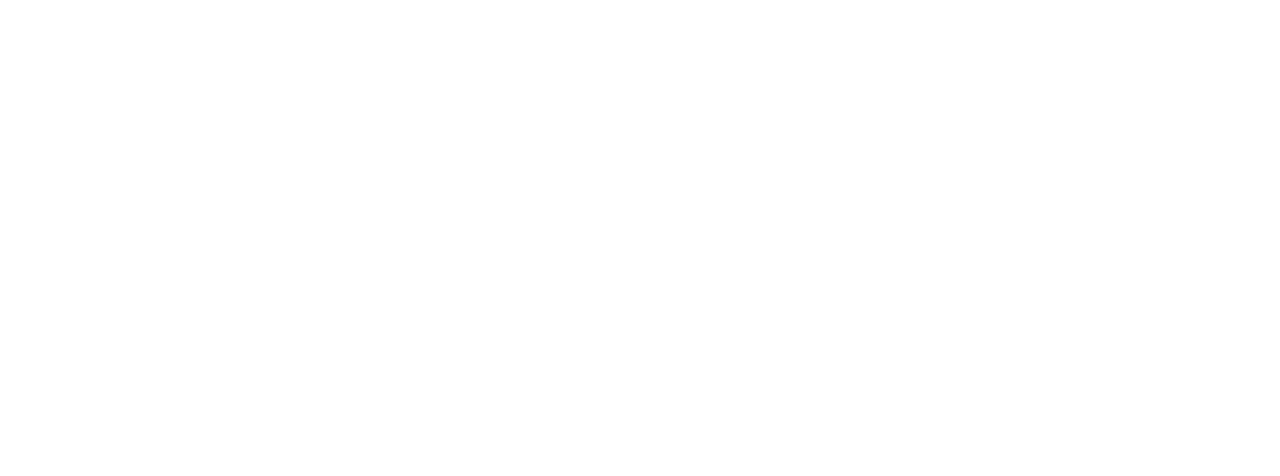
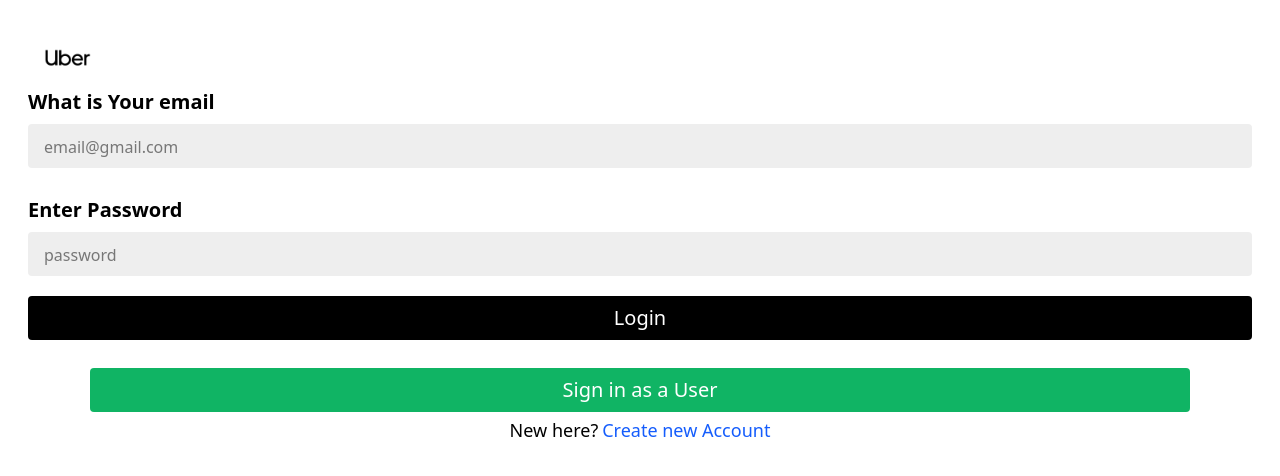
Before and after one commit to mohammedhasan-prog/TukTuk, a React (Vite) app in the folder frontend/: page /captain-login in a window 1280 px wide. Shown: the top 476 px of the page. Built offline with nearby package versions, Linux system fonts and the light colour scheme.

Commit message:
Implement Captain and User login forms with state management; add navigation links for user and captain sign-in

```diff
--- a/frontend/src/pages/CaptainLogin.jsx
+++ b/frontend/src/pages/CaptainLogin.jsx
@@ -1,10 +1,67 @@
 import React from 'react'
+import { Link } from 'react-router-dom';
+import { useState } from 'react';
+const CaptainLogin = () => {
+   const [email, setEmail] = React.useState("");
+    const [password, setPassword] = React.useState("");
+    const [userData, setUserData] = React.useState({});
+  return (
+      <div className="flex-col justify-center ">
+          <div className="p-7 ">
+            <img className="w-20 " src="logo.png" alt="" />
+            <form onSubmit={(e) =>{
+              e.preventDefault();
+              setUserData({email,password});
+              // console.log(userData);
+              setEmail("");
+              setPassword("");
+            }}>
+              <h3 className="text-xl font-bold mb-2">What is Your email</h3>
+              <input
+                required
+                type="email"
+                className="bg-[#eeeeee] mb-7 rounded px-4 py-2 w-full text-lg placeholder:text-base"
+                value={email}
+                onChange={(e) => {setEmail(e.target.value)
 
-const CaptainLogin = () => {
-  return (
-    <div>
+                }}
+                placeholder="email@gmail.com"
+              />
+              <h3 className="text-xl font-bold mb-2">Enter Password</h3>
 
-    </div>
+              <div className="flex flex-col">
+                <input
+                  type="password"
+                  value={password}
+                  className="bg-[#eeeeee]  rounded px-4 py-2 w-full text-lg placeholder:text-base"
+                  placeholder="password"
+                  onChange={(e)=>{setPassword(e.target.value)
+
+                  }}
+                />
+                <button className="bg-black mt-5  text-xl text-white px-2 py-2 rounded ">
+                  Login
+                </button>
+              </div>
+            </form>
+          </div>
+          <div className=" flex justify-center item-center">
+            <Link
+              to={"/login"}
+              className="bg-[#10b464]  text-xl text-white px-4 py-2 rounded inline-block text-center w-[86%]"
+            >
+              Sign in as a User
+            </Link>
+
+          </div>
+          <div className=" flex gap-1 mt-1 justify-center ">
+
+              <p className="text-lg mt-0">New here?</p>
+              <Link to={"/captain-signup"} className="text-lg mt-0 text-blue-600">
+                Create new Account
+              </Link>
+            </div>
+        </div>
   )
 }
 
--- a/frontend/src/pages/UserLogin.jsx
+++ b/frontend/src/pages/UserLogin.jsx
@@ -2,36 +2,66 @@
 import { Link } from "react-router-dom";
 
 const UserLogin = () => {
+  const [email, setEmail] = React.useState("");
+  const [password, setPassword] = React.useState("");
+  const [userData, setUserData] = React.useState({});
+
   return (
-    <div className="flex flex-col justify-center">
+    <div className="flex-col justify-center">
       <div className="p-7">
         <img className="w-20 " src="logo.png" alt="" />
-        <form>
+        <form onSubmit={(e) =>{
+          e.preventDefault();
+          setUserData({email,password});
+          // console.log(userData);
+          setEmail("");
+          setPassword("");
+        }}>
           <h3 className="text-2xl mb-2">What is Your email</h3>
           <input
             required
             type="email"
             className="bg-[#eeeeee] mb-7 rounded px-4 py-2 w-full text-lg placeholder:text-base"
+            value={email}
+            onChange={(e) => {setEmail(e.target.value)
+
+            }}
             placeholder="email@gmail.com"
           />
           <h3 className="text-2xl mb-2">Enter Password</h3>
 
-          <div className="flex items-center">
+          <div className="flex flex-col">
             <input
               type="password"
+              value={password}
               className="bg-[#eeeeee]  rounded px-4 py-2 w-full text-lg placeholder:text-base"
               placeholder="password"
+              onChange={(e)=>{setPassword(e.target.value)
+
+              }}
             />
-            <button className="bg-black  text-xl text-white px-4 py-2 rounded ml-2">
+            <button className="bg-black mt-5  text-xl text-white px-2 py-2 rounded ">
               Login
             </button>
           </div>
-          <Link to={'/signup'} className="text-lg mt-0 text-blue-600">Create new  Account</Link>
         </form>
       </div>
-      <div className=" flex justify-center item-center"><Link to={'/captain-login'} className="bg-[#10b464]  text-xl text-white px-4 py-2 rounded inline-block text-center w-[80%]">
-        Sign in as a Captain
-      </Link></div>
+      <div className=" flex justify-center item-center">
+        <Link
+          to={"/captain-login"}
+          className="bg-[#10b464]  text-xl text-white px-4 py-2 rounded inline-block text-center w-[86%]"
+        >
+          Sign in as a Captain
+        </Link>
+
+      </div>
+      <div className=" flex gap-1 mt-1 justify-center ">
+
+          <p className="text-lg mt-0">New here?</p>
+          <Link to={"/signup"} className="text-lg mt-0 text-blue-600">
+            Create new Account
+          </Link>
+        </div>
     </div>
   );
 };
--- a/frontend/src/pages/UserSignUp.jsx
+++ b/frontend/src/pages/UserSignUp.jsx
@@ -3,7 +3,7 @@
 const UserSignUp = () => {
   return (
     <div>
-
+      UserSignUp
     </div>
   )
 }
```
